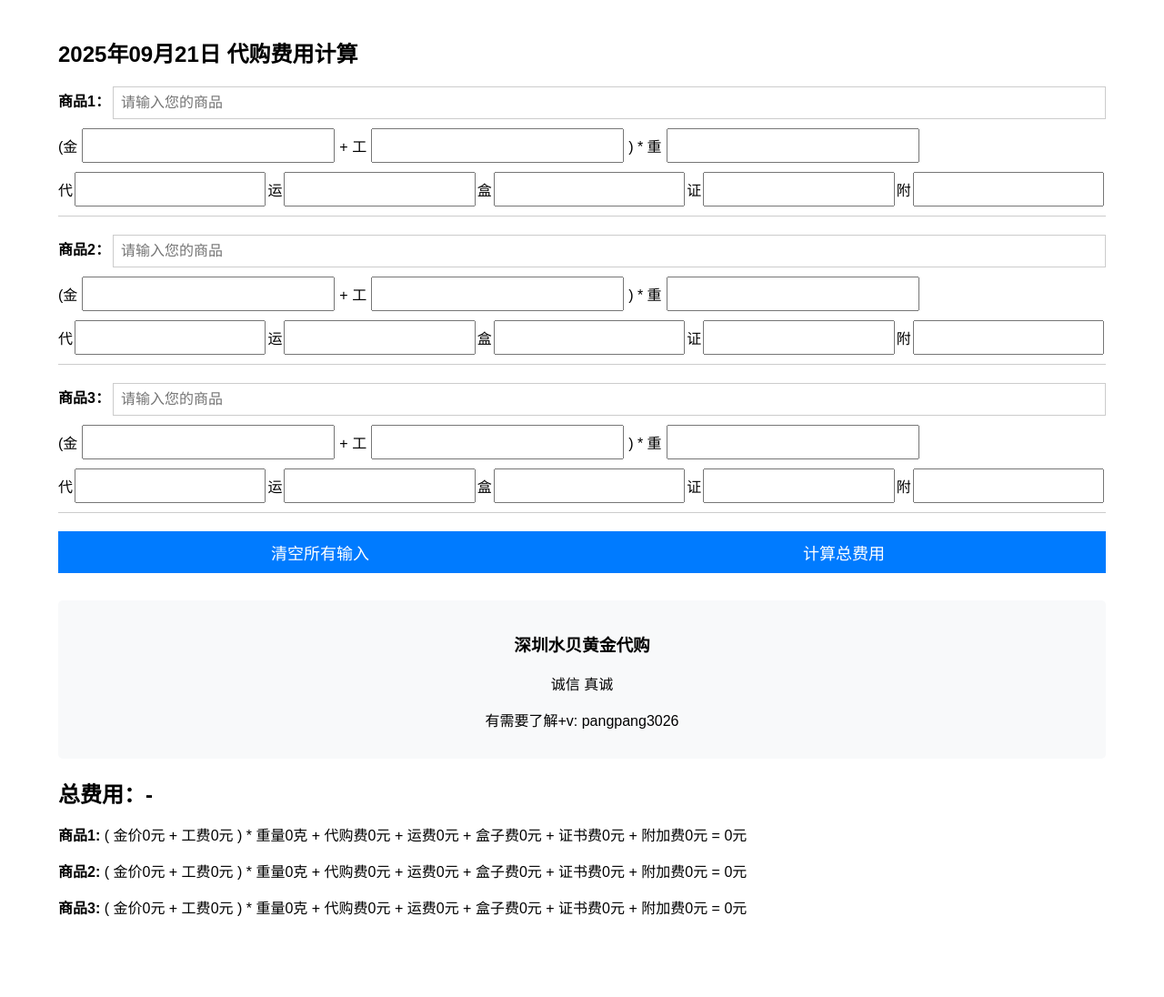
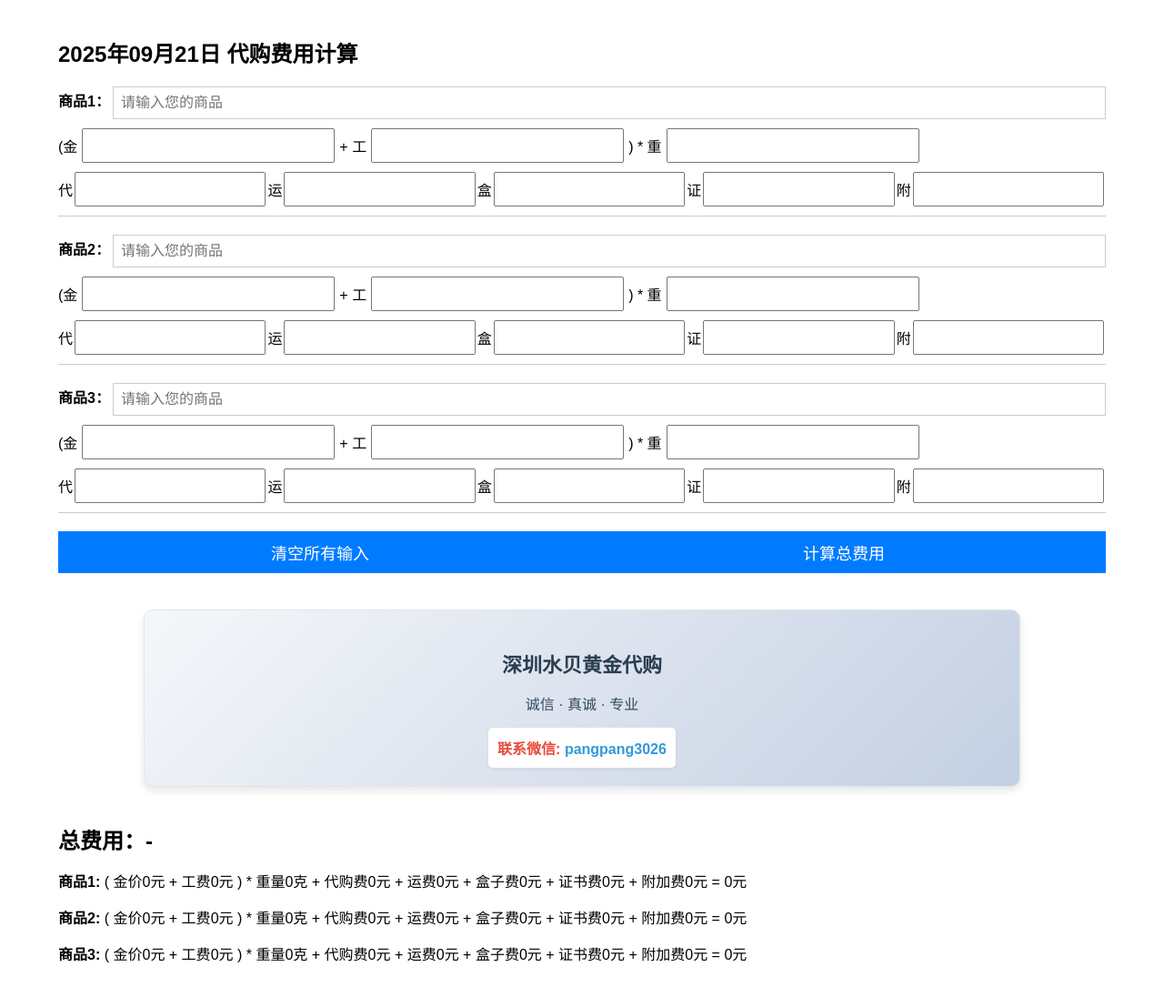
Before and after one commit to zouchangzhen/pangpang, a plain HTML site: page index.html in a window 1280 px wide. Shown: the whole page at 91% size. Before the commit the page ends 1045 px from the top, so only its background shows below. Drawn offline with Linux system fonts and the light colour scheme.

Commit message:
Update index.html
11222

```diff
--- a/index.html
+++ b/index.html
@@ -192,10 +192,24 @@
        <button onclick="calculateTotal()">计算总费用</button>
 	</div>
 
-    <div style="margin-top: 30px; padding: 15px; background-color: #f8f9fa; border-radius: 5px; text-align: center;">
-        <h3>深圳水贝黄金代购</h3>
-        <p>诚信 真诚</p>
-        <p>有需要了解+v: pangpang3026</p>
+    <div style="margin: 40px auto; padding: 20px;
+                background: linear-gradient(135deg, #f5f7fa 0%, #c3cfe2 100%);
+                border-radius: 10px;
+                text-align: center;
+                box-shadow: 0 4px 8px rgba(0,0,0,0.1);
+                max-width: 80%;
+                border: 1px solid #e0e6ed;">
+        <h3 style="color: #2c3e50; margin-bottom: 10px; font-size: 22px;">深圳水贝黄金代购</h3>
+        <p style="color: #34495e; font-size: 16px; margin-bottom: 15px;">诚信 · 真诚 · 专业</p>
+        <div style="background-color: #fff;
+                    padding: 10px;
+                    border-radius: 5px;
+                    display: inline-block;
+                    box-shadow: 0 2px 4px rgba(0,0,0,0.05);">
+            <p style="color: #e74c3c; font-weight: bold; margin: 0;">
+                联系微信: <span style="color: #3498db;">pangpang3026</span>
+            </p>
+        </div>
     </div>
 
     <div class="result" id="totalCost">总费用：-</div>
```
